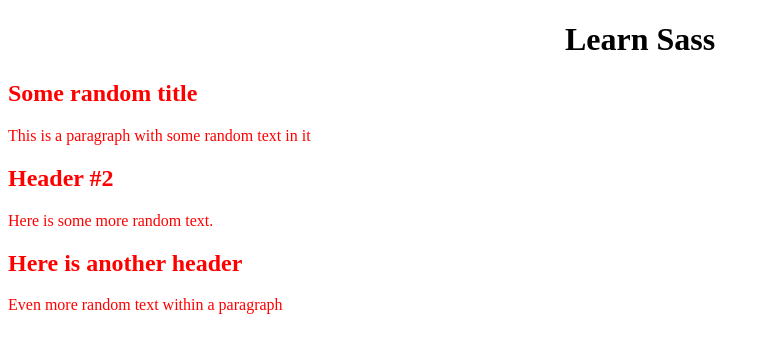
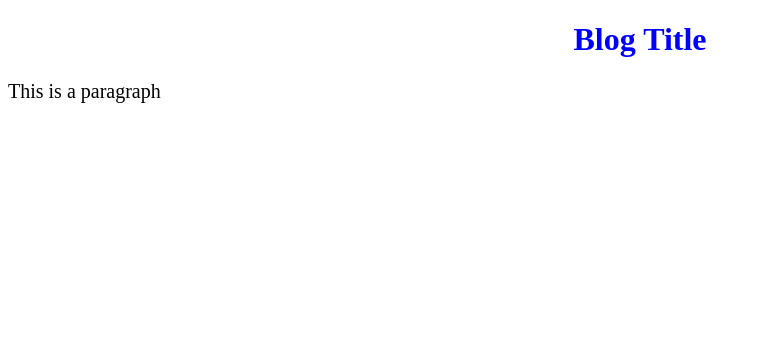
Before and after one commit to Daniel-Williams-ux/Syntactically-Awesome-StyleSheets-SASS-, a plain HTML site: page index.html in a window 1280 px wide. Shown: the whole page, without its empty margins (0-770 px from the left). Drawn offline with Linux system fonts and the light colour scheme.

Commit message:
Nest CSS with Sass

```diff
--- a/index.html
+++ b/index.html
@@ -10,19 +10,10 @@
 
 <body>
 
-    <h1 class="header">Learn Sass</h1>
-<div class="blog-post">
-  <h2>Some random title</h2>
-  <p>This is a paragraph with some random text in it</p>
+   <div class="blog-post">
+  <h1>Blog Title</h1>
+  <p>This is a paragraph</p>
 </div>
-<div class="blog-post">
-  <h2>Header #2</h2>
-  <p>Here is some more random text.</p>
-</div>
-<div class="blog-post">
-  <h2>Here is another header</h2>
-  <p>Even more random text within a paragraph</p>
-  </div>
 
   <script src="script.js"></script>
 
--- a/style.scss
+++ b/style.scss
@@ -1,29 +1,41 @@
 /*
-Store Data with Sass Variables
-One feature of Sass that's different than CSS is it uses variables. They are declared and set to store data, similar to JavaScript.
+Nest CSS with Sass
+Sass allows nesting of CSS rules, which is a useful way of organizing a style sheet.
 
-In JavaScript, variables are defined using the let and const keywords. In Sass, variables start with a $ followed by the variable name.
+Normally, each element is targeted on a different line to style it, like so:
 
-Here are a couple examples:
+nav {
+  background-color: red;
+}
 
-$main-fonts: Arial, sans-serif;
-$headings-color: green;
-And to use the variables:
+nav ul {
+  list-style: none;
+}
 
-h1 {
-  font-family: $main-fonts;
-  color: $headings-color;
+nav ul li {
+  display: inline-block;
 }
-One example where variables are useful is when a number of elements need to be the same color. If that color is changed, the only place to edit the code is the variable value.
+For a large project, the CSS file will have many lines and rules. This is where nesting can help organize your code by placing child style rules within the respective parent elements:
 
-Create a variable $text-color and set it to red. Then change the value of the color property for the .blog-post and h2 to the $text-color variable.
+nav {
+  background-color: red;
+
+  ul {
+    list-style: none;
+
+    li {
+      display: inline-block;
+    }
+  }
+}
 */
 
-$text-color: red;
-
-  .header{
-    text-align: center;
+.blog-post {
+    h1 {
+     text-align: center;
+     color: blue;
+    }
+    p {
+        font-size: 20px;
+    }
   }
-  .blog-post, h2 {
-    color: $text-color;
-  }
```
Also changed, not shown: style.css, 1 other file.
